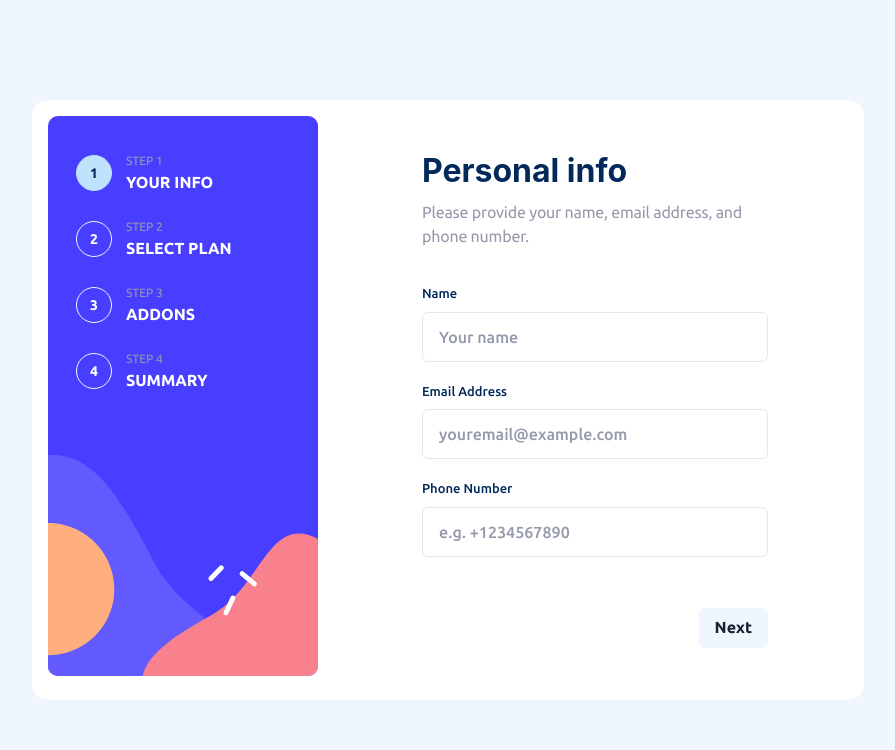
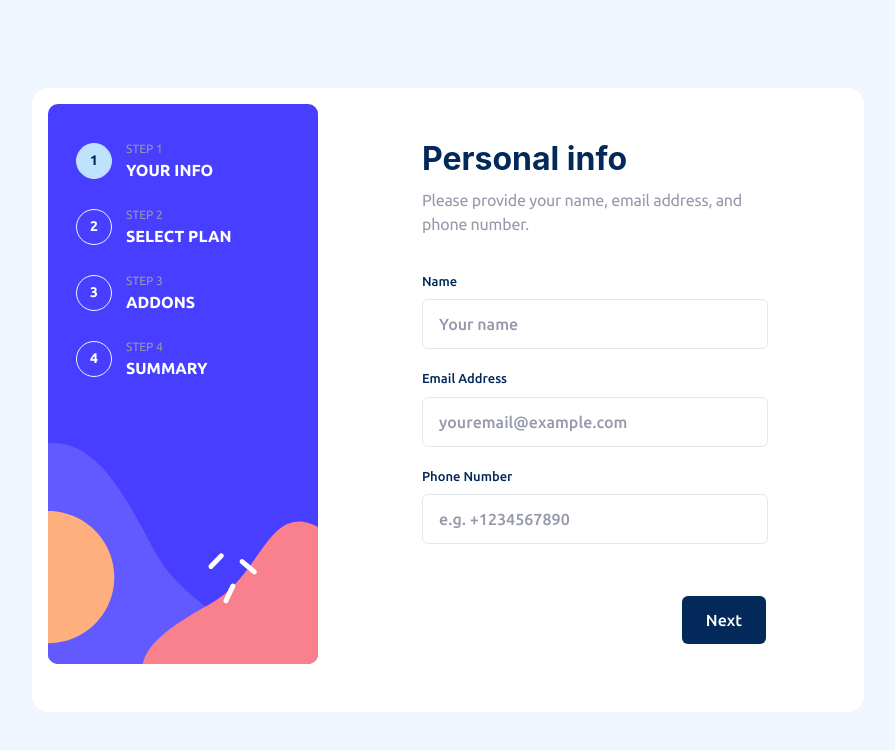
Before and after one commit to OmarLawaty/.multi-step-form, a React (Vite) app: page / in a window 1280 px wide. Shown: the top 750 px of the page, without its empty margins (192-1087 px from the left). Built offline with nearby package versions, Linux system fonts and the light colour scheme.

Commit message:
Style: finish navigation buttons styles

```diff
--- a/src/components/NavigationButtons.tsx
+++ b/src/components/NavigationButtons.tsx
@@ -17,10 +17,52 @@ type NavigationButtonsProps = {
 );
 
 export const NavigationButtons = ({ isFirstStep, onBack, onNext, isError, children }: NavigationButtonsProps) => (
-  <Flex mt="auto">
-    {!isFirstStep && <Button onClick={() => onBack()}>Go Back</Button>}
+  <Flex
+    mt="auto"
+    pos={['fixed', null, 'static']}
+    insetX="0"
+    bottom="0"
+    bg="white"
+    p="4"
+    px={[4, null, 0.5]}
+    fontWeight="500"
+    fontSize={['sm', null, 'md']}
+  >
+    {!isFirstStep && (
+      <Button
+        bg="transparent"
+        p="0"
+        h="auto"
+        color="gray.500"
+        fontSize="inherit"
+        fontWeight="inherit"
+        transition="color 0.5s"
+        _hover={{
+          bg: 'transparent',
+          color: 'blue.900'
+        }}
+        onClick={() => onBack()}
+      >
+        Go Back
+      </Button>
+    )}
 
-    <Button ml="auto" onClick={() => onNext()} _disabled={{ cursor: 'not-allowed' }} isDisabled={isError}>
+    <Button
+      ml="auto"
+      color="white"
+      bg="blue.900"
+      p={['inherit', null, 6]}
+      fontSize="inherit"
+      fontWeight="inherit"
+      transition="opacity 0.5s"
+      _hover={{
+        opacity: '0.85'
+      }}
+      _active={{}}
+      onClick={() => onNext()}
+      _disabled={{ cursor: 'not-allowed' }}
+      isDisabled={isError}
+    >
       {children}
     </Button>
   </Flex>
```
